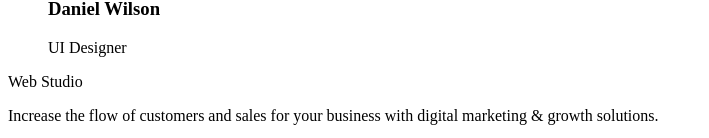
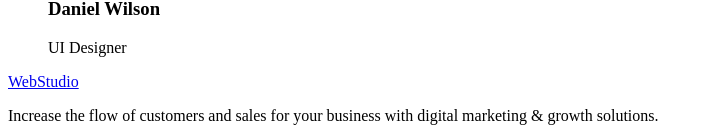
Before and after one commit to Sviatoslav1206/goitmarkuphw01, a plain HTML site: page index.html in a window 1280 px wide. Shown: the part 1969-2107 px from the top of the page, without its empty margins (0-709 px from the left). Drawn offline with Linux system fonts and the light colour scheme.

Commit message:
Update index.html

```diff
--- a/index.html
+++ b/index.html
@@ -106,7 +106,7 @@
       </section>
     </main>
     <footer>
-      <p><span>Web</span> Studio</p>
+      <a href="./index.html">WebStudio</a>
       <p>
         Increase the flow of customers and sales for your business with digital
         marketing & growth solutions.
```
